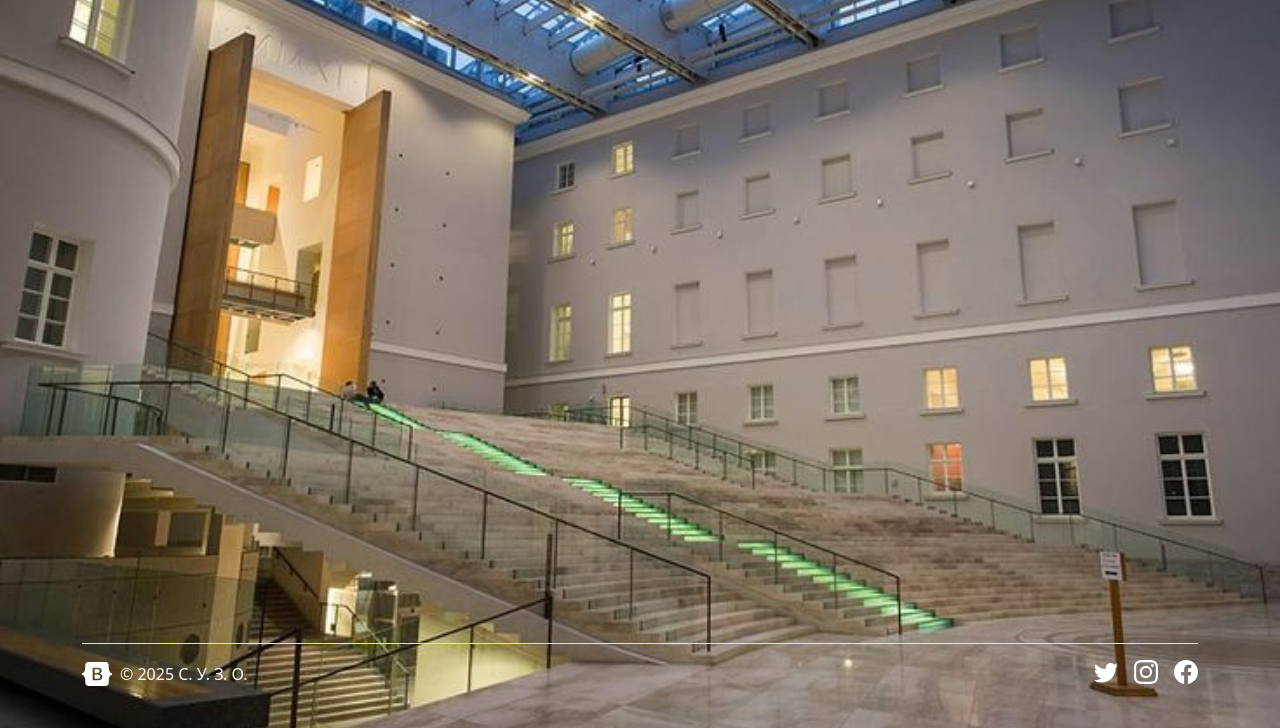
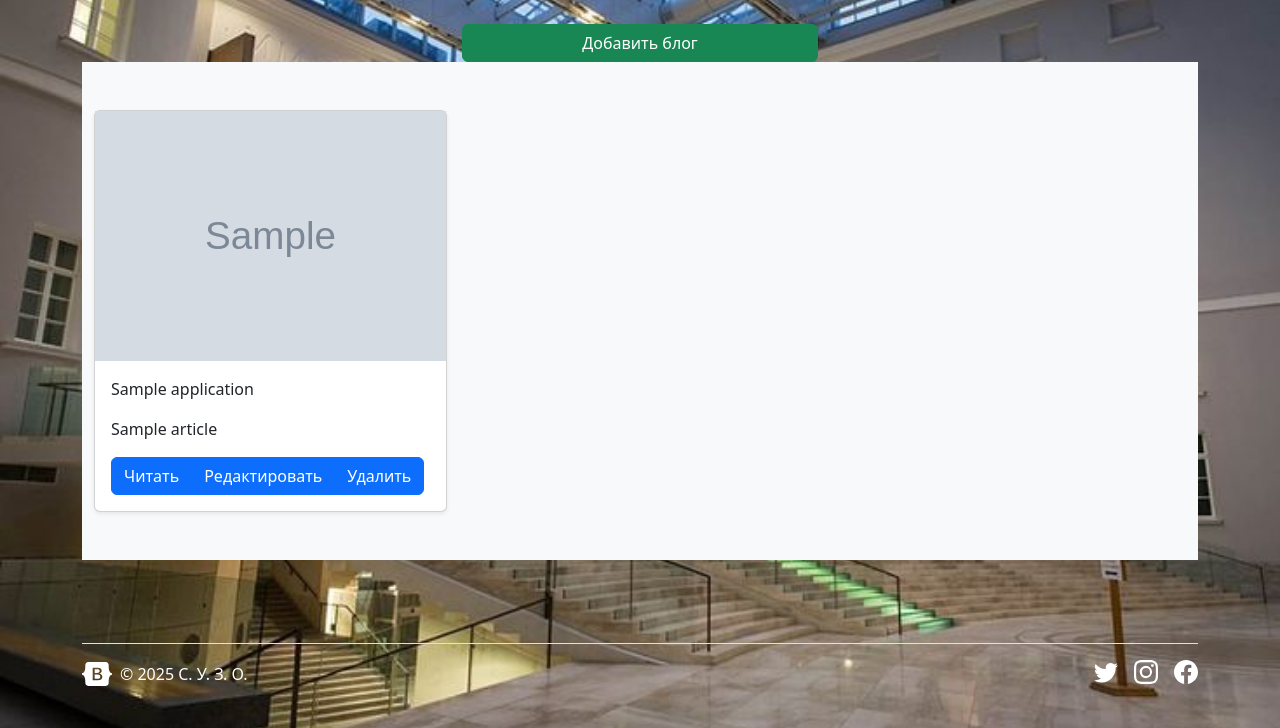
Before and after one commit to SergeiVokhminov/My_OGSH_Project, a Django app: template blogs/templates/blogs/blog_list.html in a window 1280 px wide. Shown: the part 72-800 px from the top of the page. Run offline with Django 5.2, Linux system fonts and the light colour scheme; the template is opened without the code that fills it: most values are stand-ins (such as "Sample title", 1, 10 or a date in 2020); grey boxes marked "Sample" are stand-in pictures; data that the repository does not hold is empty; some libraries are stand-ins or nearby versions.

Commit message:
корректировка шаблонов страниц приложения blogs

```diff
--- a/blogs/templates/blogs/blog_list.html
+++ b/blogs/templates/blogs/blog_list.html
@@ -2,5 +2,36 @@
 {% load my_tags %}
 {% block title %}Список блогов{% endblock %}
 {% block content %}
-
+<div class="row">
+    <div class="col-4">
+    </div>
+    <div class="col-4">
+        <a class="btn btn-success w-100" style="text-align: center"
+           href="{% url 'blogs:blog_create' %}" role="button">Добавить блог</a>
+    </div>
+</div>
+<div class="album py-5 bg-body-tertiary">
+    <div class="container">
+        <div class="row row-cols-1 row-cols-sm-2 row-cols-md-3 g-3">
+            {% for post in object_list %}
+            <div class="col">
+                <div class="card shadow-sm">
+                    <img src="{{ post.image | media_filter }}" width="100%" height="250">
+                    <div class="card-body">
+                        <p class="card-text">{{ post.title }}</p>
+                        <p class="card-text">{{ post.article | truncatechars:200 }}</p>
+                        <div class="d-flex justify-content-between align-items-center">
+                            <div class="btn-group">
+                                <a class="btn btn-primary" href="{% url 'blogs:blog_detail' post.pk %}" role="button">Читать</a>
+                                <a class="btn btn-primary" href="{% url 'blogs:blog_update' post.pk %}" role="button">Редактировать</a>
+                                <a class="btn btn-primary" href="{% url 'blogs:blog_delete' post.pk %}" role="button">Удалить</a>
+                            </div>
+                        </div>
+                    </div>
+                </div>
+            </div>
+            {% endfor %}
+        </div>
+    </div>
+</div>
 {% endblock %}
```
Also changed, not shown: blogs/templates/blogs/blog_comfirm_delete.html (+14 -1 lines), blogs/templates/blogs/blog_detail.html (+21 -1 lines).
